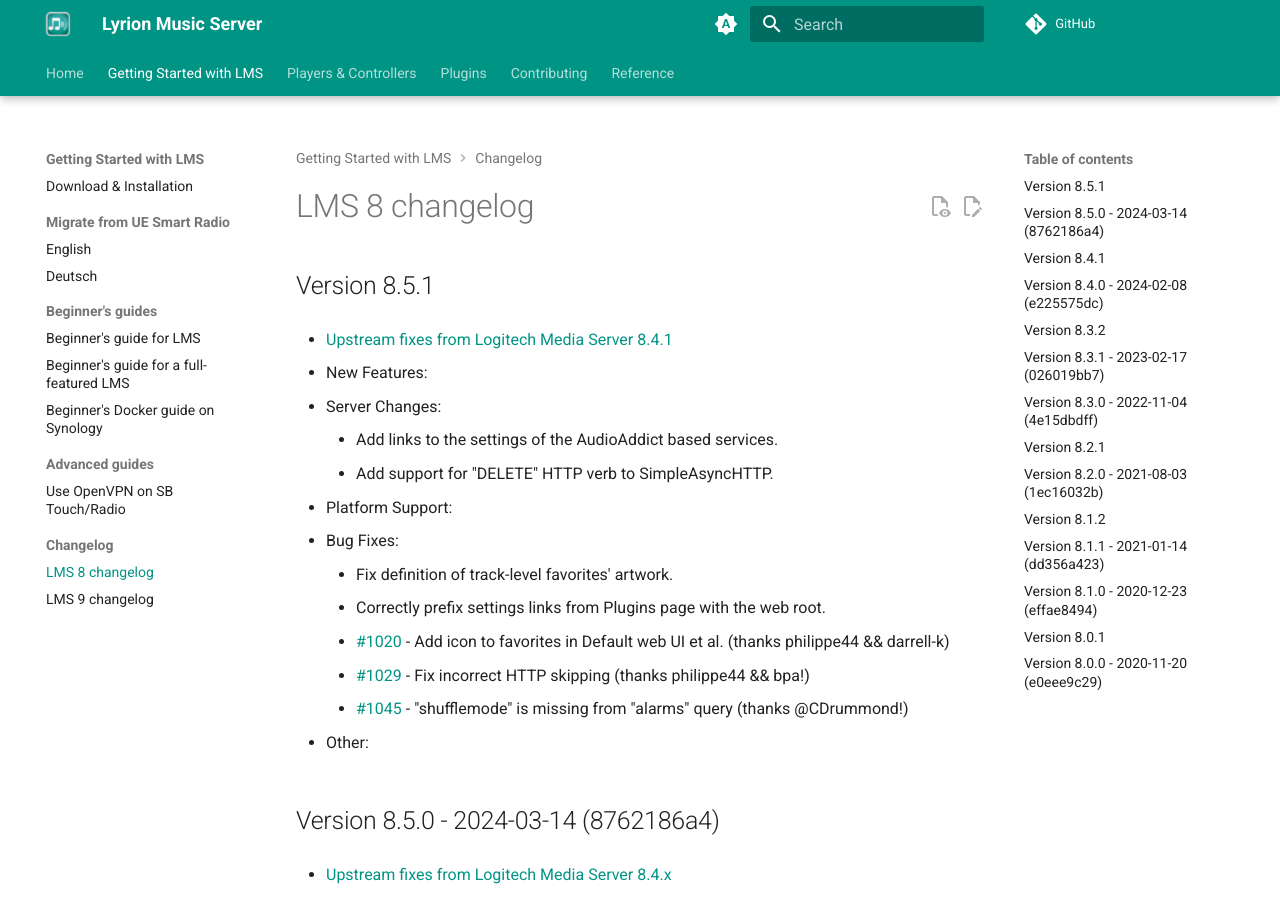
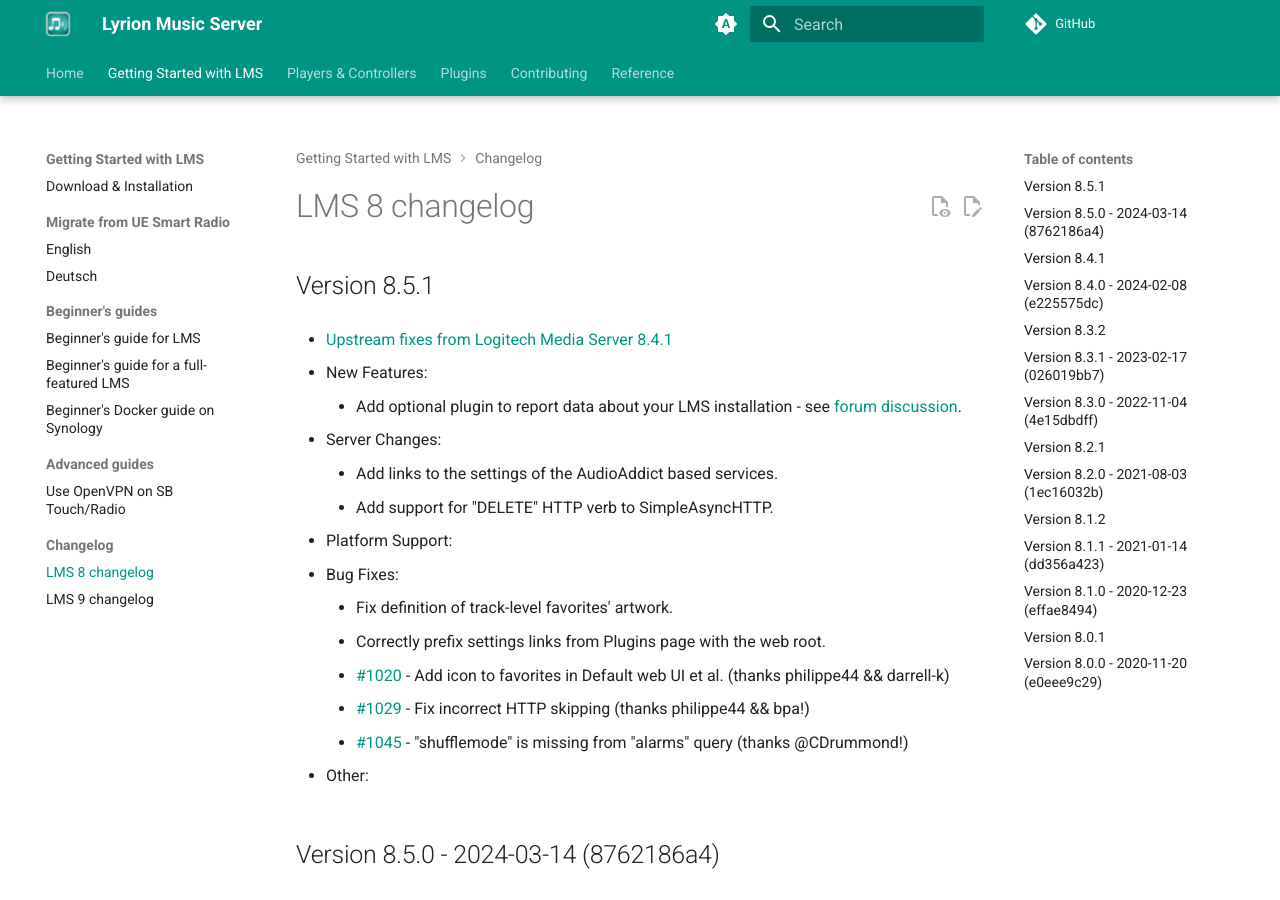
Before and after one commit to LMS-Community/lms-community.github.io, an MkDocs documentation site: the page built from docs/getting-started/changelog-lms8.md, in a window 1280 px wide and 900 px high. Built offline with MkDocs 1.6.1 and Material for MkDocs 9.7.7, drawn with Linux system fonts in a browser that asks for light colours; plug-ins that fetch from the network failed and are left out; comment, search, counter and statistics services are not loaded.

Commit message:
Update external data sources

```diff
--- a/docs/getting-started/changelog-lms8.md
+++ b/docs/getting-started/changelog-lms8.md
@@ -3,6 +3,8 @@
 - [Upstream fixes from Logitech Media Server 8.4.1](#version-841)
 
 - New Features:
+
+	- Add optional plugin to report data about your LMS installation - see [forum discussion](https://forums.slimdevices.com/forum/user-forums/general-discussion/1697108).
 
 - Server Changes:
 
```
